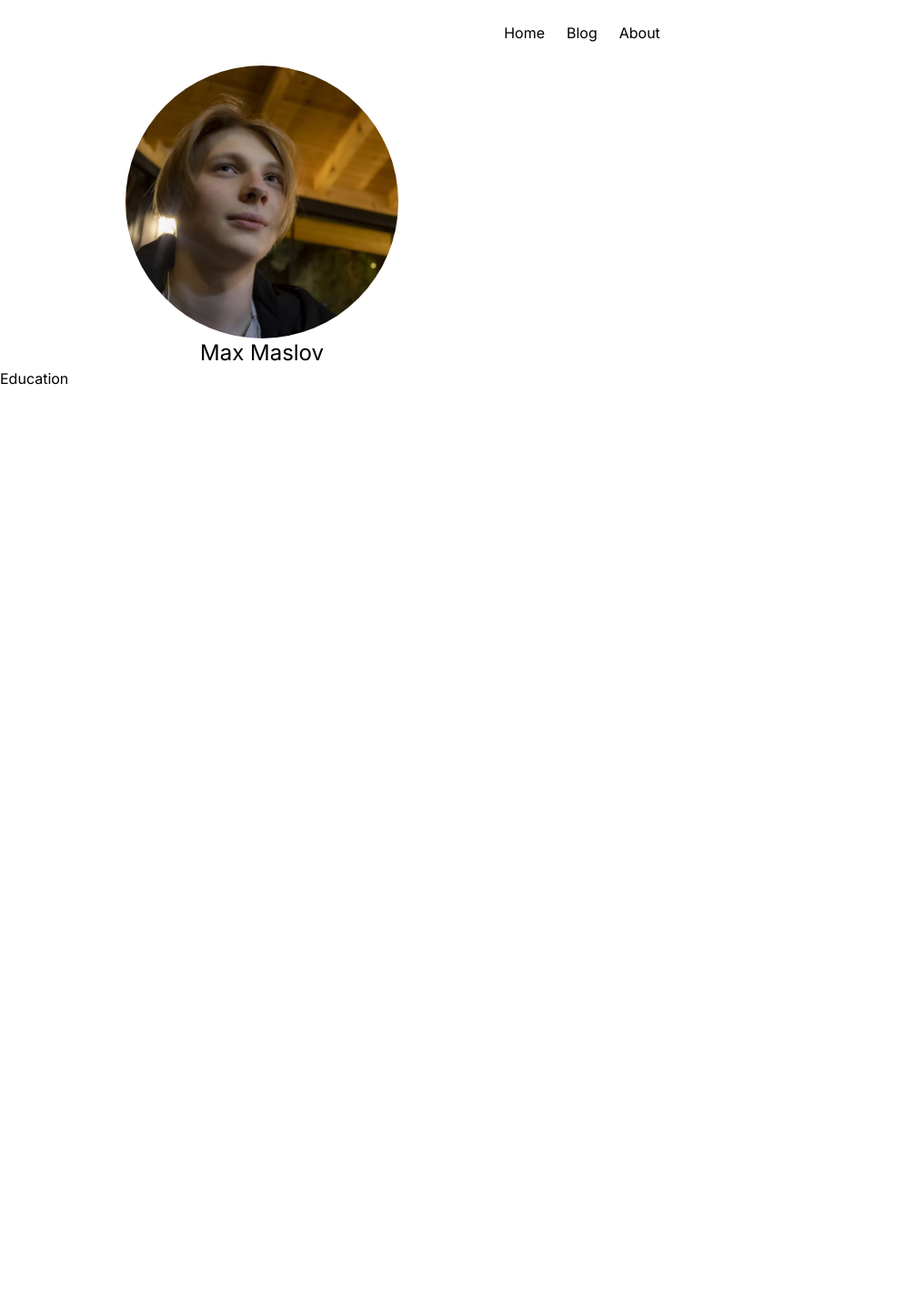
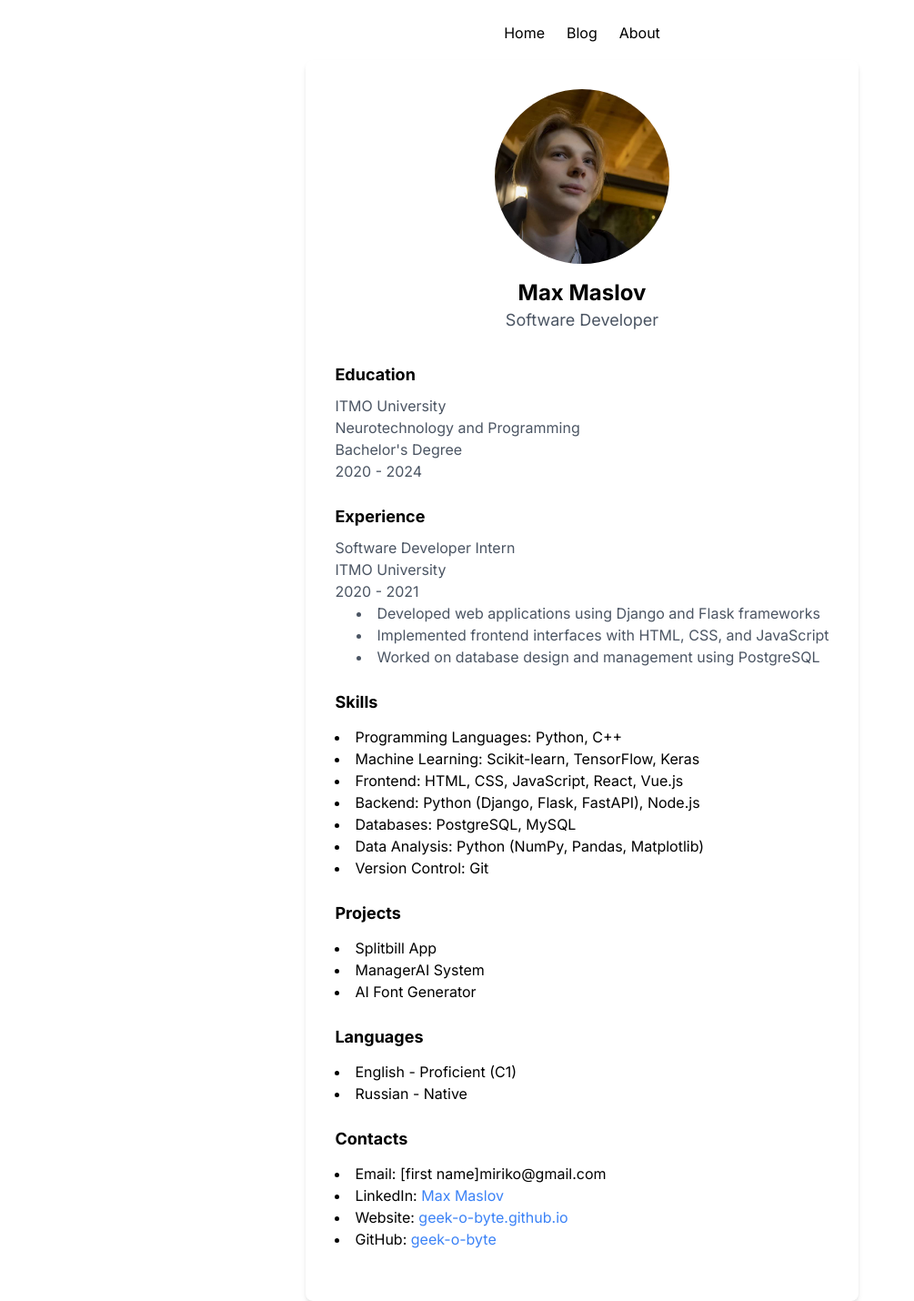
Before and after one commit to Geek-o-Byte/Geek-o-Byte.github.io, a Next.js app: page /about in a window 1280 px wide. Shown: the whole page at 91% size, without its empty margins (0-1005 px from the left). Before the commit the page ends 800 px from the top, so only its background shows below. Built offline with nearby package versions, Linux system fonts and the light colour scheme.

Commit message:
add information about myself

```diff
--- a/src/app/about/page.tsx
+++ b/src/app/about/page.tsx
@@ -1,13 +1,81 @@
 import Image from "next/image"
 import profilePic from '../public/images/me.jpg'
+
+const CV = () => {
+  return (
+    <div className="flex items-center justify-center h-screen">
+      <div className="bg-white p-8 rounded-lg shadow-md max-w-2xl">
+        <div className="text-center mb-6">
+          <img className="rounded-full mx-auto w-48 h-48" src={'/me.jpg'} alt="Profile" />
+          <h1 className="text-2xl font-bold mt-4">Max Maslov</h1>
+          <h2 className="text-lg text-gray-600">Software Developer</h2>
+        </div>
+
+        <div className="mt-8">
+          <div className="mb-6">
+            <h3 className="text-lg font-bold mb-2">Education</h3>
+            <p className="text-gray-600">ITMO University</p>
+            <p className="text-gray-600">Neurotechnology and Programming</p>
+            <p className="text-gray-600">Bachelor's Degree</p>
+            <p className="text-gray-600">2020 - 2024</p>
+          </div>
+
+          <div className="mb-6">
+            <h3 className="text-lg font-bold mb-2">Experience</h3>
+            <p className="text-gray-600">Software Developer Intern</p>
+            <p className="text-gray-600">ITMO University</p>
+            <p className="text-gray-600">2020 - 2021</p>
+            <ul className="list-disc list-inside ml-6">
+              <li className="text-gray-600">Developed web applications using Django and Flask frameworks</li>
+              <li className="text-gray-600">Implemented frontend interfaces with HTML, CSS, and JavaScript</li>
+              <li className="text-gray-600">Worked on database design and management using PostgreSQL</li>
+            </ul>
+          </div>
+
+          <h3 className="text-lg font-bold mb-3">Skills</h3>
+          <ul className="list-disc list-inside mb-6">
+            <li>Programming Languages: Python, C++</li>
+            <li>Machine Learning: Scikit-learn, TensorFlow, Keras</li>
+            <li>Frontend: HTML, CSS, JavaScript, React, Vue.js</li>
+            <li>Backend: Python (Django, Flask, FastAPI), Node.js</li>
+            <li>Databases: PostgreSQL, MySQL</li>
+            <li>Data Analysis: Python (NumPy, Pandas, Matplotlib)</li>
+            <li>Version Control: Git</li>
+          </ul>
+
+          <h3 className="text-lg font-bold mb-3">Projects</h3>
+          <ul className="list-disc list-inside mb-6">
+            <li>Splitbill App</li>
+            <li>ManagerAI System</li>
+            <li>AI Font Generator</li>
+          </ul>
+
+          <h3 className="text-lg font-bold mb-3">Languages</h3>
+          <ul className="list-disc list-inside mb-6">
+            <li>English - Proficient (C1)</li>
+            <li>Russian - Native</li>
+          </ul>
+
+          <h3 className="text-lg font-bold mb-3">Contacts</h3>
+          <ul className="list-disc list-inside mb-6">
+            <li>Email: [first name]miriko@gmail.com</li>
+            <li>LinkedIn: <a href="https://www.linkedin.com/in/max-maslov/" className="text-blue-500">Max Maslov</a></li>
+            <li>Website: <a href="https://geek-o-byte.github.io/" className="text-blue-500">geek-o-byte.github.io</a></li>
+            <li>GitHub: <a href="https://github.com/geek-o-byte" className="text-blue-500">geek-o-byte</a></li>
+          </ul>
+        </div>
+      </div>
+    </div>
+  );
+}
+
+
 
 export default function Page(){
     return(
     <div>
-        <div className="flex flex-col items-center max-w-xl">
-            <img src={'/me.jpg'} className="rounded-full" width={300}/>
-            <p className="text-2xl">Max Maslov</p>
+        <div className=" relative mt-[300px]">
+            <CV/>
         </div>
-        <p>Education</p>
     </div>)
 }
```
Also changed, not shown: 1 other file (tests, documents, lock files or other folders).
